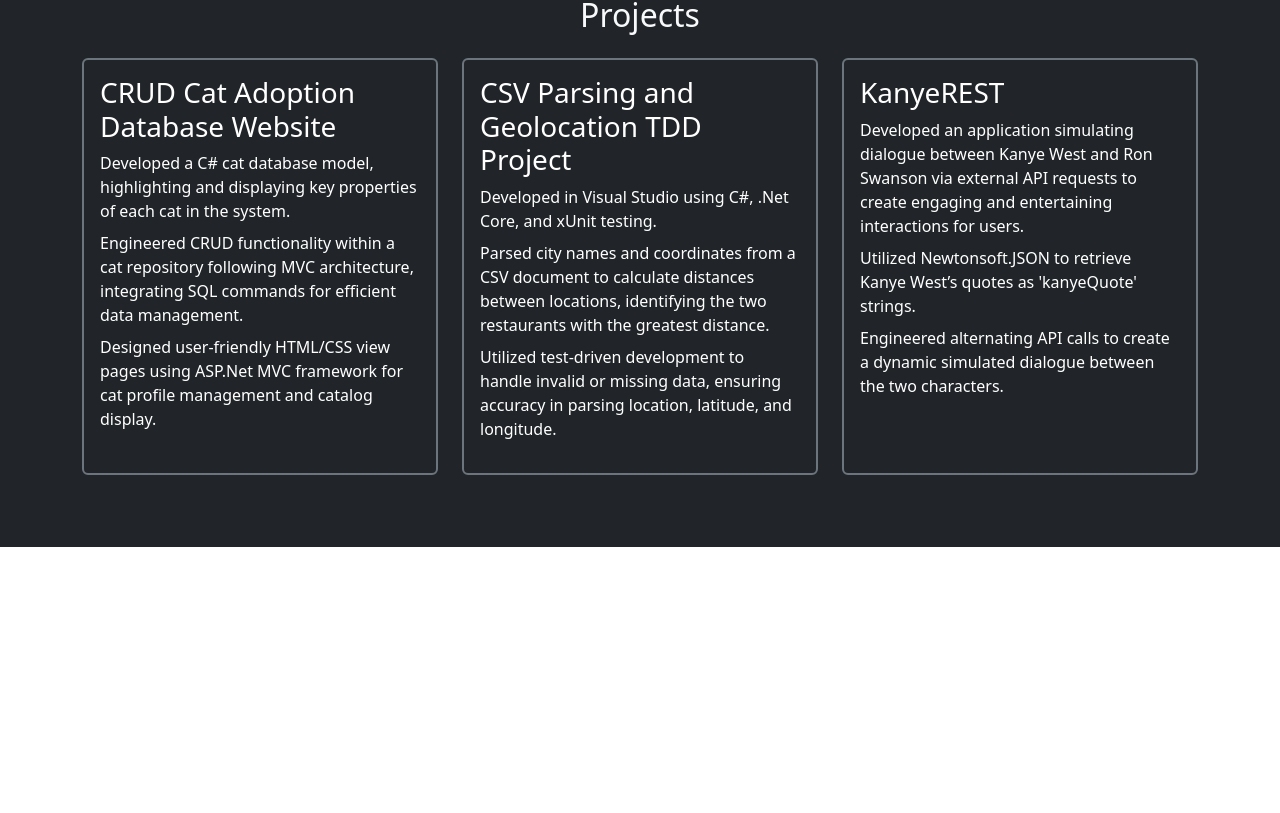
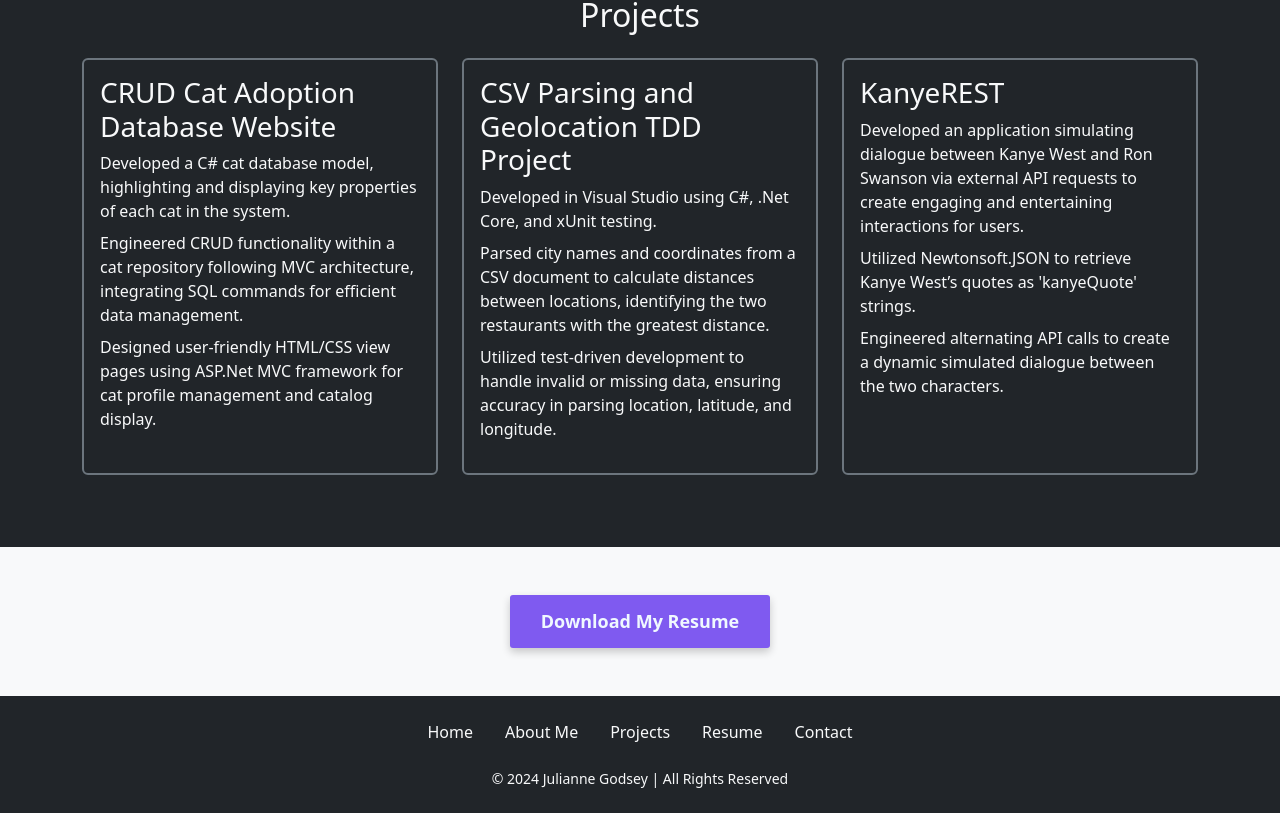
Before and after one commit to juliannegodsey1/Portfolio-React, a React (Vite) app: page / in a window 1280 px wide. Shown: the part 968-1781 px from the top of the page. Before the commit the page ends 1515 px from the top, so only its background shows below. Built offline with nearby package versions, Linux system fonts and the light colour scheme.

Commit message:
footer added

```diff
--- a/src/App.jsx
+++ b/src/App.jsx
@@ -2,6 +2,8 @@
 import Home from "./components/home/Home";
 import AboutMe from "./components/about-me/AboutMe";
 import Projects from "./components/projects/Projects";
+import Resume from "./components/resume/Resume";
+import Footer from "./components/footer/Footer";
 
 function App() {
   return (
@@ -10,6 +12,8 @@
       <Home />
       <AboutMe />
       <Projects />
+      <Resume />
+      <Footer />
     </div>
   );
 }
--- /dev/null
+++ b/src/components/footer/Footer.jsx
@@ -0,0 +1,58 @@
+import "./footer.css";
+
+const Footer = () => {
+  return (
+    <footer className="footer bg-dark text-light py-4">
+      <div className="container">
+        <div className="row justify-content-center">
+          <div className="col-12 text-center">
+            <ul className="list-unstyled d-flex justify-content-center mb-4">
+              <li className="mx-3">
+                <a href="#home" id="home-link" className="text-light">
+                  Home
+                </a>
+              </li>
+              <li className="mx-3">
+                <a href="#about-me" id="about-me-link" className="text-light">
+                  About Me
+                </a>
+              </li>
+              <li className="mx-3">
+                <a
+                  href="#projects"
+                  id="project-footer-link"
+                  className="text-light"
+                >
+                  Projects
+                </a>
+              </li>
+              <li className="mx-3">
+                <a
+                  href="RESUME.pdf"
+                  download="Julianne_Godsey_Resume"
+                  className="text-light"
+                >
+                  Resume <i className="bx bx-download"></i>
+                </a>
+              </li>
+              <li className="mx-3">
+                <a
+                  href="mailto:juliannegodseyy@gmail.com"
+                  id="contact-footer-link"
+                  className="text-light"
+                >
+                  Contact
+                </a>
+              </li>
+            </ul>
+            <p className="copyright mb-0 text-center small">
+              © 2024 Julianne Godsey | All Rights Reserved
+            </p>
+          </div>
+        </div>
+      </div>
+    </footer>
+  );
+};
+
+export default Footer;
--- /dev/null
+++ b/src/components/footer/footer.css
@@ -0,0 +1,7 @@
+.footer a {
+  text-decoration: none;
+}
+
+.footer a:hover {
+  text-decoration: underline;
+}
--- a/src/components/projects/Projects.jsx
+++ b/src/components/projects/Projects.jsx
@@ -38,19 +38,17 @@
         <div className="row">
           {projectData.map((project, index) => (
             <div key={index} className="col-md-4 mb-4">
-              <div className="card h-100 project-card">
+              <a
+                href={project.link}
+                target="_blank"
+                rel="noopener noreferrer"
+                className="card h-100 project-card text-decoration-none"
+              >
                 <div className="card-body">
-                  <h3 className="card-title">
-                    {project.title}{" "}
-                    <a
-                      href={project.link}
-                      target="_blank"
-                      rel="noopener noreferrer"
-                    >
-                      <i className="bx bx-link-external"></i>
-                    </a>
+                  <h3 className="card-title text-light">
+                    {project.title} <i className="bx bx-link-external"></i>
                   </h3>
-                  <ul className="list-unstyled">
+                  <ul className="list-unstyled text-light">
                     {project.description.map((desc, idx) => (
                       <li key={idx} className="mb-2">
                         {desc}
@@ -58,7 +56,7 @@
                     ))}
                   </ul>
                 </div>
-              </div>
+              </a>
             </div>
           ))}
         </div>
--- /dev/null
+++ b/src/components/resume/Resume.jsx
@@ -0,0 +1,19 @@
+import "./resume.css";
+
+const Resume = () => {
+  return (
+    <section id="resume" className="resume py-5 bg-light text-center">
+      <div className="container">
+        <a
+          href="RESUME.pdf"
+          download="Julianne_Godsey_Resume"
+          className="btn resume-btn"
+        >
+          Download My Resume <i className="bx bx-download"></i>
+        </a>
+      </div>
+    </section>
+  );
+};
+
+export default Resume;
--- /dev/null
+++ b/src/components/resume/resume.css
@@ -0,0 +1,15 @@
+.resume-btn {
+  background-color: #7f5af0;
+  color: aliceblue;
+  border-radius: 3px;
+  box-shadow: 0px 4px 8px rgba(0, 0, 0, 0.2);
+  font-weight: 650;
+  font-size: 18px;
+  padding: 12px 30px;
+}
+
+.resume-btn:hover {
+  background-color: #212529f0;
+  color: aliceblue;
+  box-shadow: 0px 4px 8px rgba(0, 0, 0, 0.2);
+}
```
Also changed, not shown: 1 other file (tests, documents, lock files or other folders).
